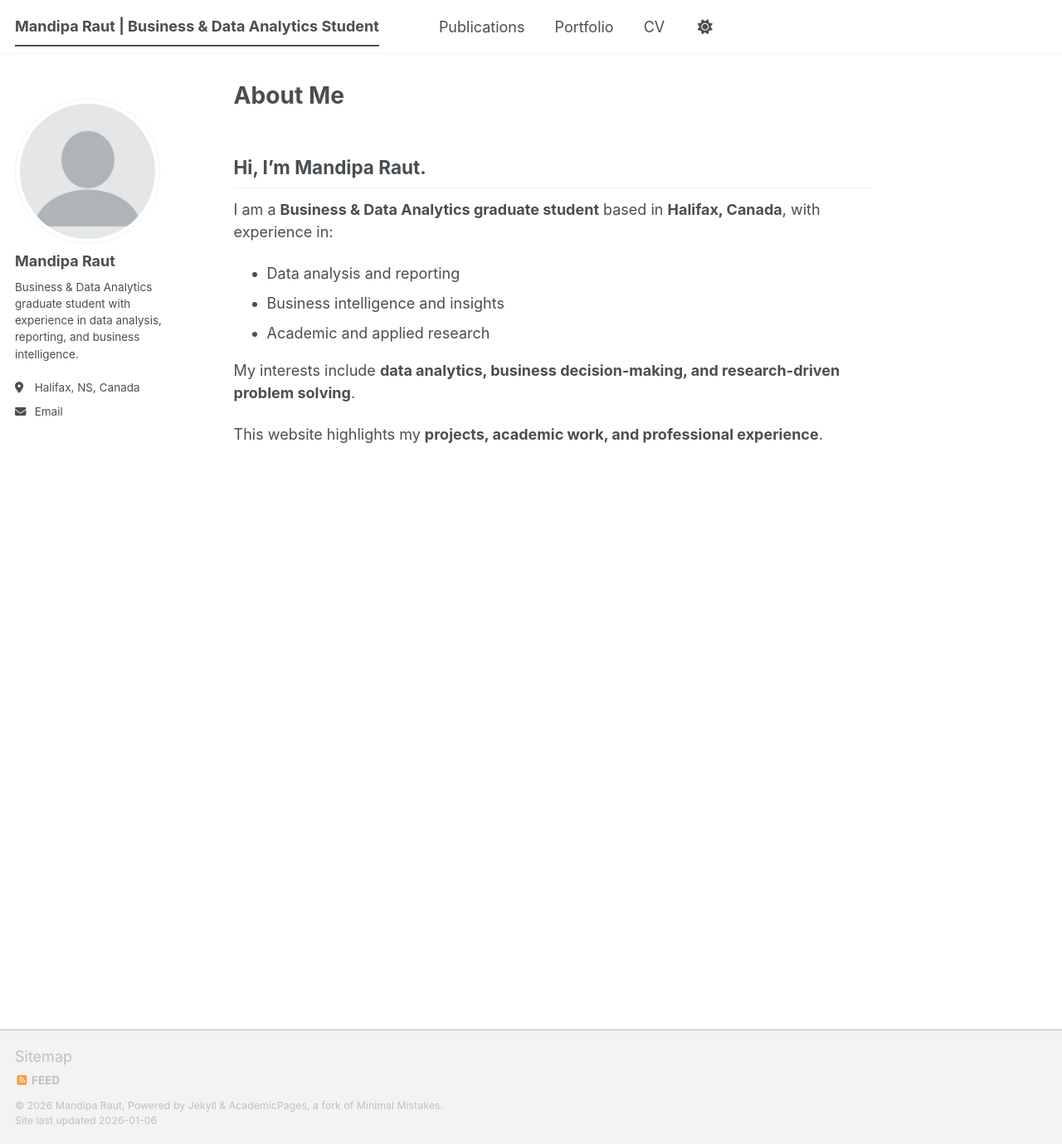
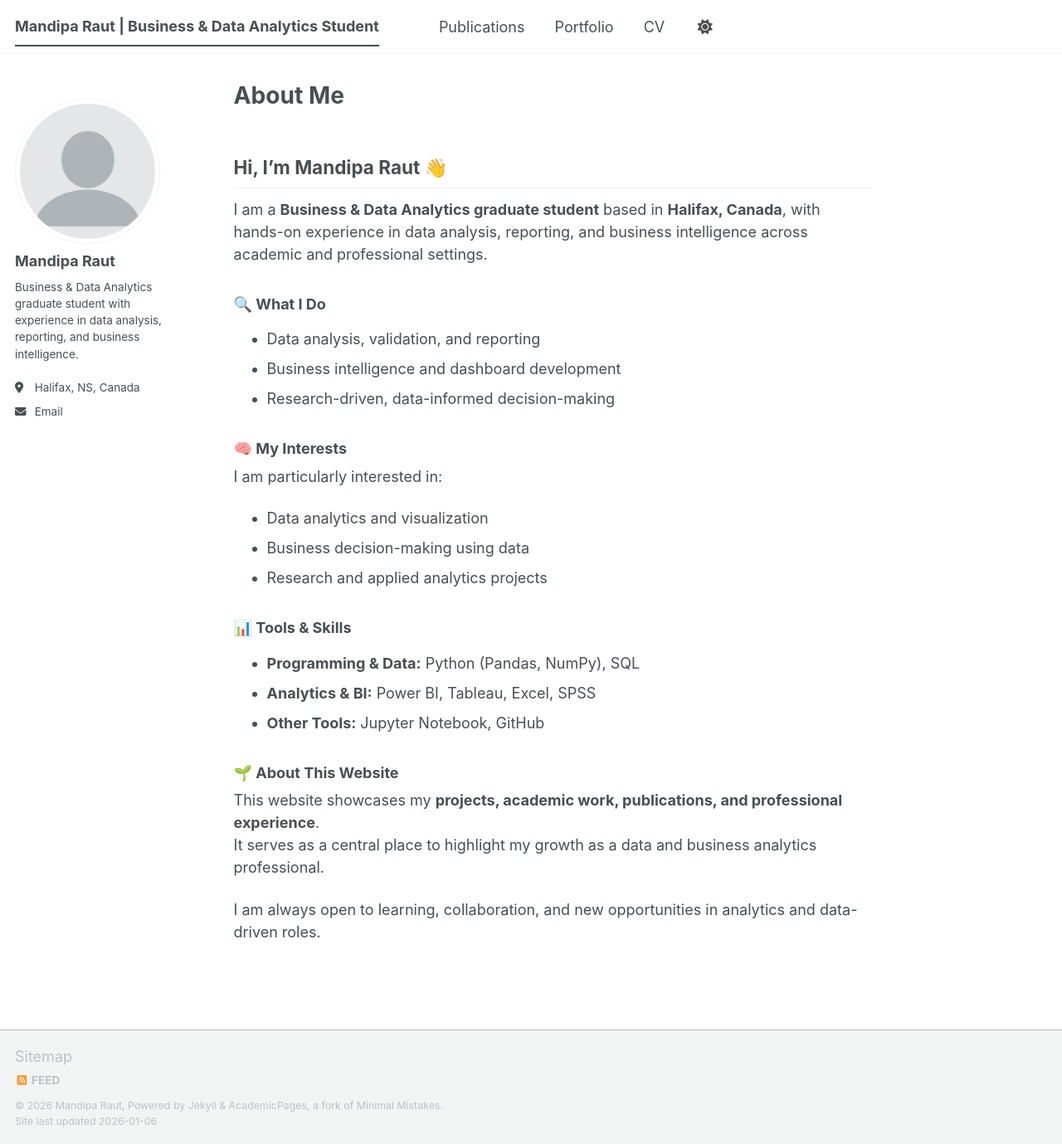
Before and after one commit to Mandiparaut/Mandiparaut.github.io, a Jekyll site: the page built from _pages/about.md, in a window 1280 px wide and 1379 px high. Shown: the whole window at 83% size. Built offline with Jekyll 4.4.1, drawn with Linux system fonts in a browser that asks for light colours; a script bundle is joined from its source files by our own code; library files that are not in the unit come from our copies.

Commit message:
Update about.md

```diff
--- a/_pages/about.md
+++ b/_pages/about.md
@@ -7,14 +7,28 @@ redirect_from:
   - /about.html
 ---
 
-## Hi, I’m Mandipa Raut.
+## Hi, I’m Mandipa Raut 👋
 
-I am a **Business & Data Analytics graduate student** based in **Halifax, Canada**, with experience in:
+I am a **Business & Data Analytics graduate student** based in **Halifax, Canada**, with hands-on experience in data analysis, reporting, and business intelligence across academic and professional settings.
 
-- Data analysis and reporting
-- Business intelligence and insights
-- Academic and applied research
+### 🔍 What I Do
+- Data analysis, validation, and reporting
+- Business intelligence and dashboard development
+- Research-driven, data-informed decision-making
 
-My interests include **data analytics, business decision-making, and research-driven problem solving**.
+### 🧠 My Interests
+I am particularly interested in:
+- Data analytics and visualization
+- Business decision-making using data
+- Research and applied analytics projects
 
-This website highlights my **projects, academic work, and professional experience**.
+### 📊 Tools & Skills
+- **Programming & Data:** Python (Pandas, NumPy), SQL
+- **Analytics & BI:** Power BI, Tableau, Excel, SPSS
+- **Other Tools:** Jupyter Notebook, GitHub
+
+### 🌱 About This Website
+This website showcases my **projects, academic work, publications, and professional experience**.
+It serves as a central place to highlight my growth as a data and business analytics professional.
+
+I am always open to learning, collaboration, and new opportunities in analytics and data-driven roles.
```
